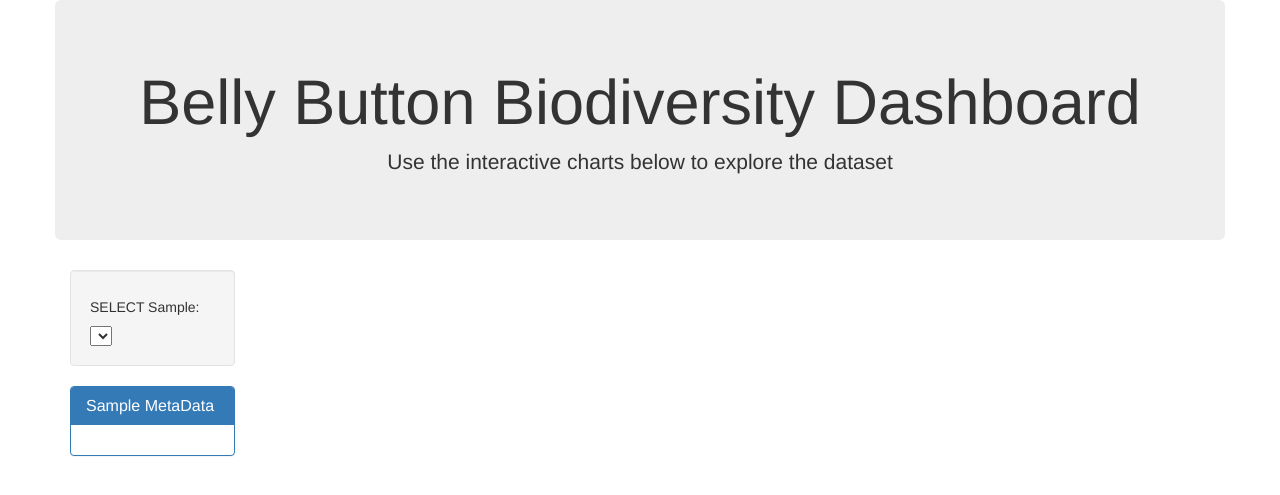
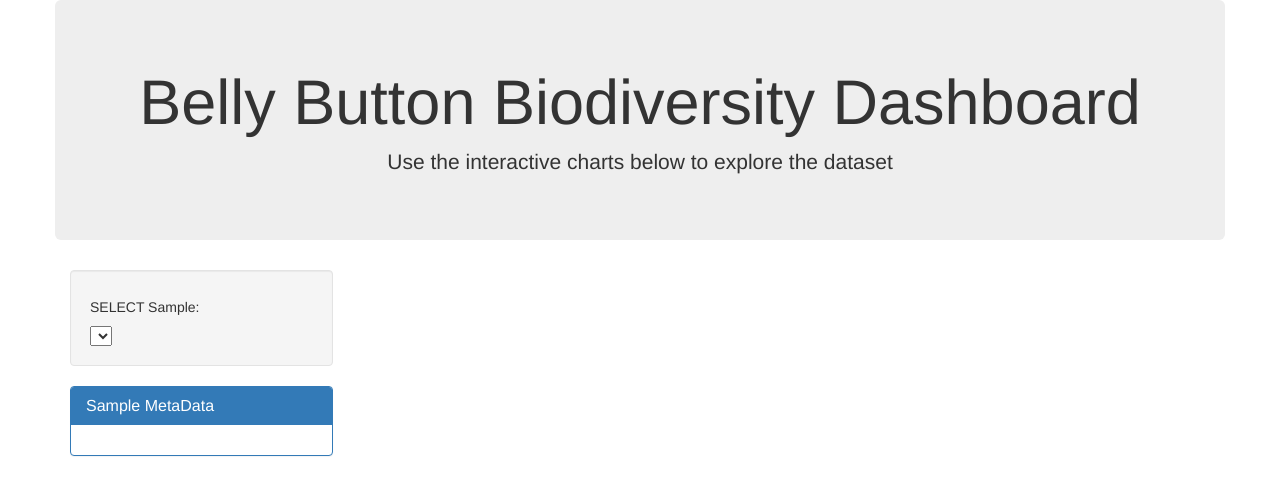
Before and after one commit to nfdziak/python-challenge, a Flask app: page / in a window 1280 px wide. Shown: the top 495 px of the page. Run offline with Flask 2, Linux system fonts and the light colour scheme; data that the repository does not hold is empty; some libraries are stand-ins or nearby versions.

Commit message:
Final homework 15 updates

```diff
--- a/Homework 15 Belly Button Biodiversity/StarterCode/Belly_Button_Biodiversity/static/js/app.js
+++ b/Homework 15 Belly Button Biodiversity/StarterCode/Belly_Button_Biodiversity/static/js/app.js
@@ -10,14 +10,9 @@ function buildMetadata(sample) {
     // Use `.html("") to clear any existing metadata
     panel.html("");
     Object.entries(sampleData).forEach(function([key, value]) {
-      // console.log(key, value);
-      panel.append("div").text(key+':'+ value);
+          panel.append("div").text(key+':'+ value);
     });
     // console.log(panel);
-    // Use `Object.entries` to add each key and value pair to the panel
-    // Hint: Inside the loop, you will need to use d3 to append new
-    // tags for each key-value in the metadata.
-
 
   });
 }
--- a/Homework 15 Belly Button Biodiversity/StarterCode/Belly_Button_Biodiversity/templates/index.html
+++ b/Homework 15 Belly Button Biodiversity/StarterCode/Belly_Button_Biodiversity/templates/index.html
@@ -19,7 +19,7 @@
       </div>
     </div>
     <div class="row">
-      <div class="col-md-2">
+      <div class="col-md-3">
         <div class="well">
           <h5>SELECT Sample:</h5>
           <select id="selDataset" onchange="optionChanged(this.value)"></select>
```
